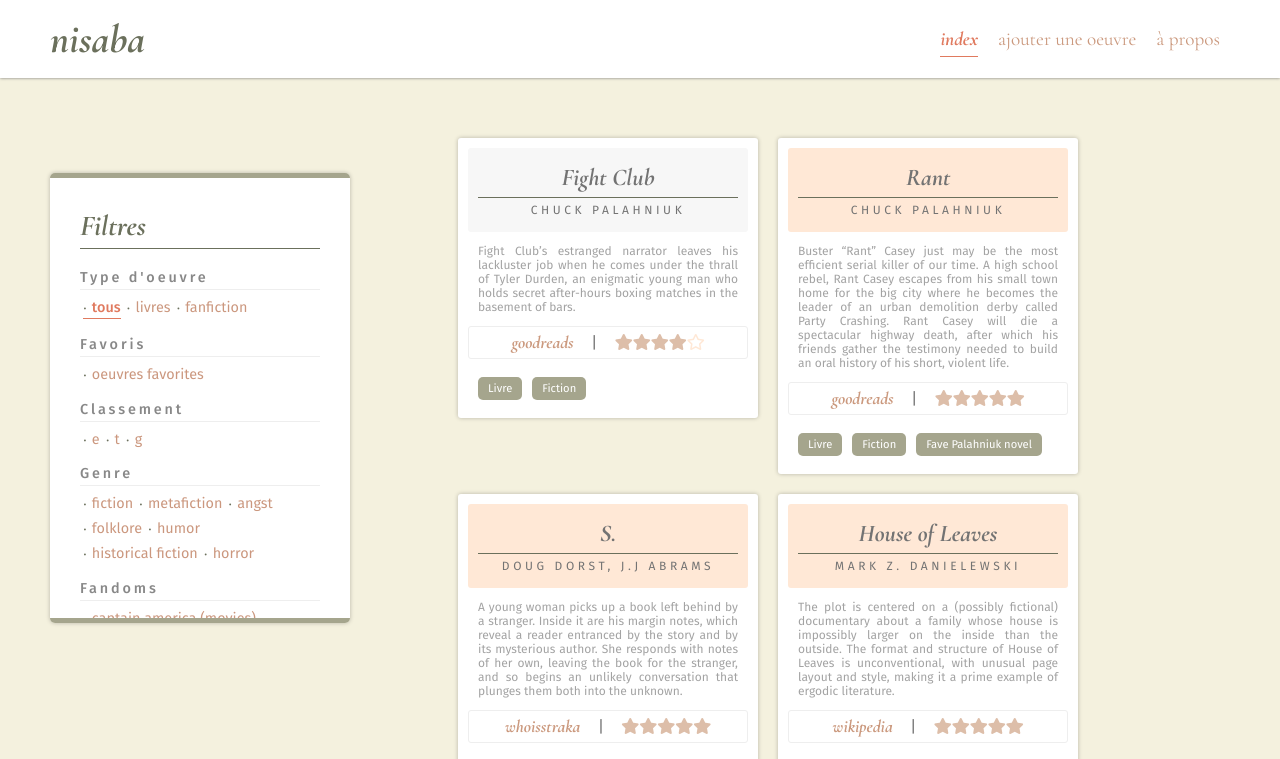
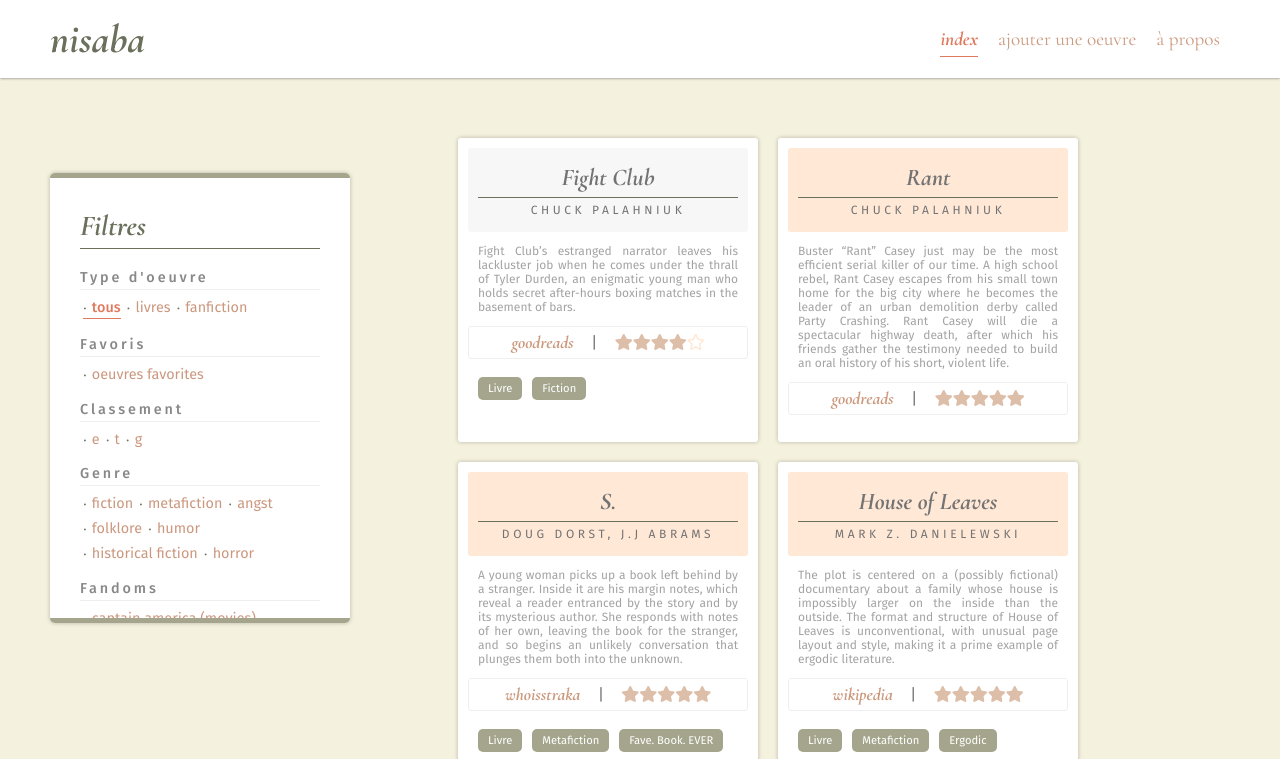
Before and after one commit to islesetglaciers/nisaba, a Vue app: page / in a window 1280 px wide. Shown: the top 759 px of the page. Built offline with nearby package versions, Linux system fonts and the light colour scheme.

Commit message:
height oeuvre

```diff
--- a/src/components/ListeOeuvres.vue
+++ b/src/components/ListeOeuvres.vue
@@ -21,5 +21,6 @@ export default {
         display: flex;
         justify-content: center;
         flex-wrap: wrap;
+        align-items: center;
     }
 </style>
--- a/src/components/Oeuvre.vue
+++ b/src/components/Oeuvre.vue
@@ -37,7 +37,9 @@ export default {
 <style>
     .oeuvre {
         width: 300px;
-        height: 100%;
+        /* height: 100%; */
+        /* height: 300px;
+        overflow-y: scroll; */
         padding: 10px;
         margin: 10px;
         background-color: #fff;
@@ -81,12 +83,19 @@ export default {
         letter-spacing: .3em;
     }
 
+    .details {
+        height: 200px;
+        overflow-y: scroll;
+    }
+
     .resume {
         font-size: .75em;
         color: #a3a3a3;
         padding: 0 10px;
         text-align: justify;
         /* font-style: italic; */
+        /* max-height: 75px; */
+        /* overflow-y: scroll; */
     }
 
     .acces {
@@ -134,11 +143,11 @@ export default {
         /* justify-content: center; */
         align-items: flex-start;
         flex-wrap: wrap;
-        max-height: 75px;
-        overflow-y: scroll;
+        /* max-height: 50px; */
+        /* overflow-y: scroll; */
     }
 
-    .tags::-webkit-scrollbar {
+    .details::-webkit-scrollbar {
         width: 2px;
     }
 
```
